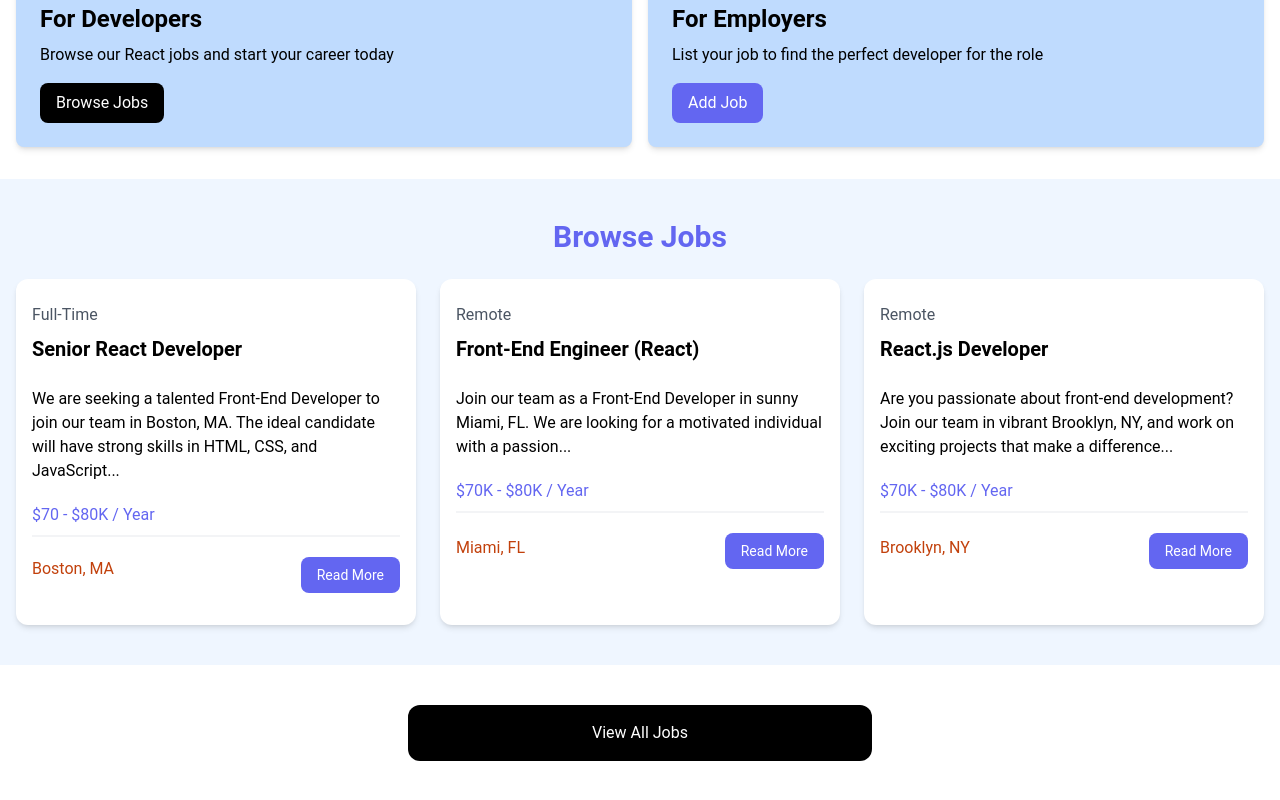
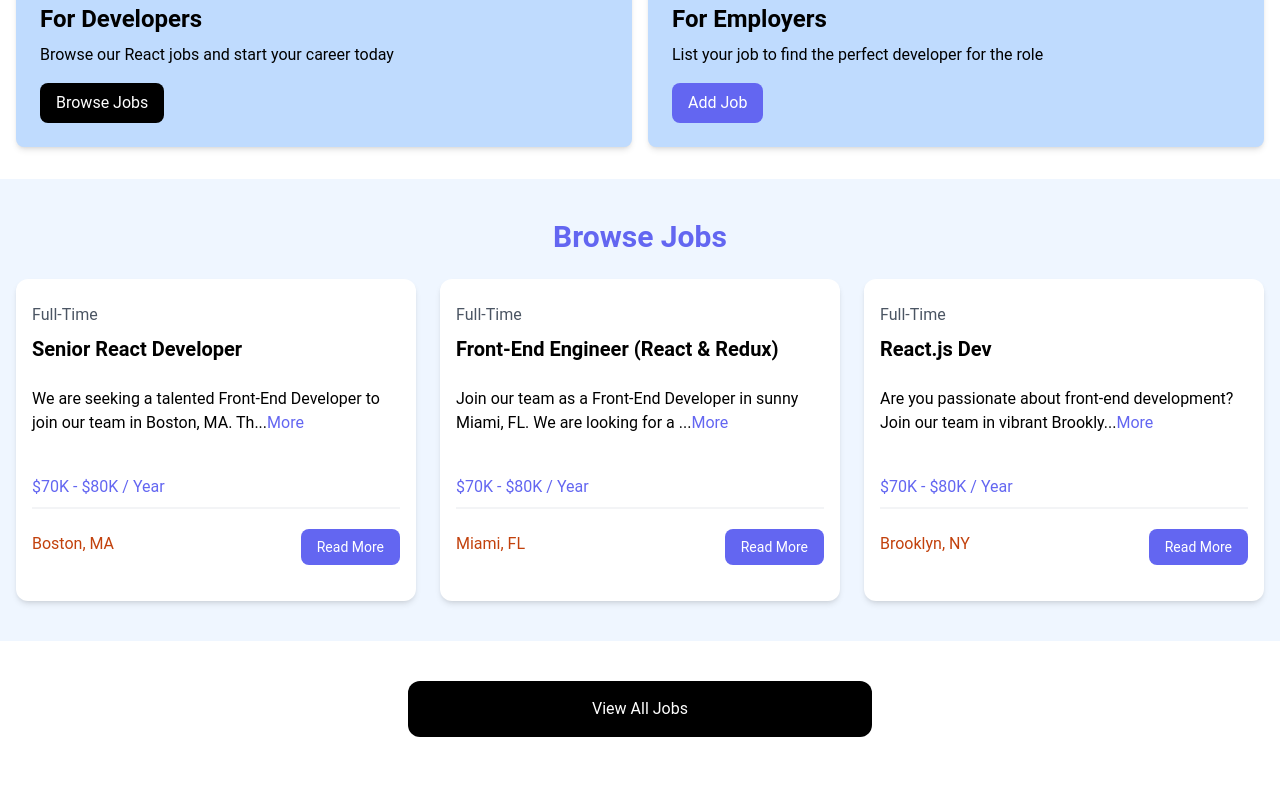
Before and after one commit to rakibahmad007/react-jobListing-website, a React (Vite) app: page / in a window 1280 px wide. Shown: the part 430-1230 px from the top of the page. After the commit the page ends 1207 px from the top, so only its background shows below. Built offline with nearby package versions, Linux system fonts and the light colour scheme.

Commit message:
updated jobListing

```diff
--- a/src/App.jsx
+++ b/src/App.jsx
@@ -1,38 +1,10 @@
-// // import React from 'react'
 
-// const App = () => {
-//   const name= 'Rakib'
-//   const x = 10
-//   const y = 20
-//   const names = ['Brad','sexy','mexy']
-//   const loggedIn = false
-
-//   return (
-//     <div>
-//     <div classNameName='text-5xl'>App</div>
-//     <p classNameName="text-red-500  text-3xl">My name is {name}.</p>
-//     <p>The sum of {x} and {y} is {x+y}.</p>
-//     <ul>
-//       {names.map((names, index) => (
-//         <li key={index}>
-//           {names}
-//         </li>
-//       ))}
-//     </ul>
-
-//     {loggedIn? 'helloMember':'HelloGuest' }
-//     </div>
-//   )
-// }
-// //jsx returns only one type of element
-// //if i wanna return multiple elements eg. div and p
-// // i will wrap it inside another div className which will act as the parent
-// //<>-> known as fragments, empty html tags can also be used
-// export default App
 
 import Navbar from "./components/navbar"
 import Hero from "./components/Hero"
 import HomeCards from "./components/HomeCards"
+import JobListings from "./components/JobListings"
+import ViewAllJobs from "./components/ViewAllJobs"
 
 
 const App = () => {
@@ -43,117 +15,15 @@ const App = () => {
       <HomeCards/>
       {/* homecards stores the card components */}
 
+      <JobListings/>
+
+      <ViewAllJobs/>
 
 
 
-      {/* <!-- Browse Jobs --> */}
-      <section className="bg-blue-50 px-4 py-10">
-        <div className="container-xl lg:container m-auto">
-          <h2 className="text-3xl font-bold text-indigo-500 mb-6 text-center">
-            Browse Jobs
-          </h2>
-          <div className="grid grid-cols-1 md:grid-cols-3 gap-6">
-            {/* <!-- Job Listing 1 --> */}
-            <div className="bg-white rounded-xl shadow-md relative">
-              <div className="p-4">
-                <div className="mb-6">
-                  <div className="text-gray-600 my-2">Full-Time</div>
-                  <h3 className="text-xl font-bold">Senior React Developer</h3>
-                </div>
 
-                <div className="mb-5">
-                We are seeking a talented Front-End Developer to join our team in Boston, MA. The ideal candidate will have strong skills in HTML, CSS, and JavaScript...
-                </div>
 
-                <h3 className="text-indigo-500 mb-2">$70 - $80K / Year</h3>
 
-                <div className="border border-gray-100 mb-5"></div>
-
-                <div className="flex flex-col lg:flex-row justify-between mb-4">
-                  <div className="text-orange-700 mb-3">
-                    {/* <i className="fa-solid fa-location-dot text-lg"></i> */}
-                    Boston, MA
-                  </div>
-                  <a
-                    href="job.html"
-                    className="h-[36px] bg-indigo-500 hover:bg-indigo-600 text-white px-4 py-2 rounded-lg text-center text-sm"
-                  >
-                  Read More
-                  </a>
-                </div>
-              </div>
-            </div>
-            {/* <!-- Job Listing 2 --> */}
-            <div className="bg-white rounded-xl shadow-md relative">
-              <div className="p-4">
-                <div className="mb-6">
-                  <div className="text-gray-600 my-2">Remote</div>
-                  <h3 className="text-xl font-bold">Front-End Engineer (React)</h3>
-                </div>
-
-                <div className="mb-5">
-                Join our team as a Front-End Developer in sunny Miami, FL. We are looking for a motivated individual with a passion...
-                </div>
-
-                <h3 className="text-indigo-500 mb-2">$70K - $80K / Year</h3>
-
-                <div className="border border-gray-100 mb-5"></div>
-
-                <div className="flex flex-col lg:flex-row justify-between mb-4">
-                  <div className="text-orange-700 mb-3">
-                    <i className="fa-solid fa-location-dot text-lg"></i>
-                    Miami, FL
-                  </div>
-                  <a
-                    href="job.html"
-                    className="h-[36px] bg-indigo-500 hover:bg-indigo-600 text-white px-4 py-2 rounded-lg text-center text-sm"
-                  >
-                  Read More
-                  </a>
-                </div>
-              </div>
-            </div>
-            {/* <!-- Job Listing 3 --> */}
-            <div className="bg-white rounded-xl shadow-md relative">
-              <div className="p-4">
-                <div className="mb-6">
-                  <div className="text-gray-600 my-2">Remote</div>
-                  <h3 className="text-xl font-bold">React.js Developer</h3>
-                </div>
-
-                <div className="mb-5">
-                  Are you passionate about front-end development? Join our team in vibrant Brooklyn, NY, and work on exciting projects that make a difference...
-                </div>
-
-                <h3 className="text-indigo-500 mb-2">$70K - $80K / Year</h3>
-
-                <div className="border border-gray-100 mb-5"></div>
-
-                <div className="flex flex-col lg:flex-row justify-between mb-4">
-                  <div className="text-orange-700 mb-3">
-                    <i className="fa-solid fa-location-dot text-lg"></i>
-                    Brooklyn, NY
-                  </div>
-                  <a
-                    href="job.html"
-                    className="h-[36px] bg-indigo-500 hover:bg-indigo-600 text-white px-4 py-2 rounded-lg text-center text-sm"
-                  >
-                  Read More
-                  </a>
-                </div>
-              </div>
-            </div>
-          </div>
-        </div>
-      </section>
-
-      <section className="m-auto max-w-lg my-10 px-6">
-        <a
-          href="jobs.html"
-          className="block bg-black text-white text-center py-4 px-6 rounded-xl hover:bg-gray-700"
-          >View All Jobs</a
-        >
-      </section>
     </>
   )
 }
--- /dev/null
+++ b/src/components/JobListings.jsx
@@ -0,0 +1,27 @@
+import React from 'react'
+import jobs from '../jobs.json'
+import JobList from './joblist'
+const JobListings = () => {
+    const recentJobs = jobs.slice(0, 3); // get the first 3 jobs
+  return (
+    <section className="bg-blue-50 px-4 py-10">
+    <div className="container-xl lg:container m-auto">
+      <h2 className="text-3xl font-bold text-indigo-500 mb-6 text-center">
+        Browse Jobs
+      </h2>
+      <div className="grid grid-cols-1 md:grid-cols-3 gap-6">
+
+        {recentJobs.map((job) => (
+
+            <JobList key={job.id} job={job}/>
+
+ ))}
+
+
+      </div>
+    </div>
+  </section>
+  )
+}
+
+export default JobListings
--- /dev/null
+++ b/src/components/ViewAllJobs.jsx
@@ -0,0 +1,15 @@
+import React from 'react'
+
+const ViewAllJobs = () => {
+  return (
+    <section className="m-auto max-w-lg my-10 px-6">
+    <a
+      href="/jobs"
+      className="block bg-black text-white text-center py-4 px-6 rounded-xl hover:bg-gray-700"
+      >View All Jobs</a
+    >
+  </section>
+  )
+}
+
+export default ViewAllJobs
--- /dev/null
+++ b/src/components/joblist.jsx
@@ -0,0 +1,58 @@
+import React from 'react'
+import { useState } from 'react'
+
+const joblist = ({ job }) => {
+    const [showFullDescription,setShowFullDescription] = useState(false)
+
+    //compoment level state
+
+    //2 values passed in to the list of useState; 1st one that will do the toggling and the 2nd one is the function that will do the toggling
+
+    let description = job.description
+
+    if(!showFullDescription){
+        description = description.substring(0,80) + '...'
+    }
+
+  return (
+    <div className="bg-white rounded-xl shadow-md relative">
+    <div className="p-4">
+      <div className="mb-6">
+        <div className="text-gray-600 my-2">{job.type}</div>
+        <h3 className="text-xl font-bold">{job.title}</h3>
+      </div>
+
+      <div className="mb-5">
+      {description}
+
+      <button onClick= {() => setShowFullDescription((prevState)=> !prevState) }className="text-indigo-500 mb-5 hover:text-indigo-600">{showFullDescription? "Less" : "More" }</button>
+{/* // we did not directly pass the setShowFullDescription function to the onClick event handler, because it will call it without even clicking on it, rather we passed the function as an arrow function to the onClick event handler, so that it will only be called when the button is clicked. */}
+
+
+      </div>
+
+      <h3 className="text-indigo-500 mb-2">{job.salary} / Year</h3>
+
+      <div className="border border-gray-100 mb-5"></div>
+
+      <div className="flex flex-col lg:flex-row justify-between mb-4">
+        <div className="text-orange-700 mb-3">
+          <i className="fa-solid fa-location-dot text-lg"></i>
+          {job.location}
+        </div>
+        <a
+          href={`/job/${job.id}`}
+          className="h-[36px] bg-indigo-500 hover:bg-indigo-600 text-white px-4 py-2 rounded-lg text-center text-sm"
+        >
+        Read More
+        </a>
+      </div>
+    </div>
+    </div>
+
+
+
+  )
+}
+
+export default joblist
--- a/src/jobs.json
+++ b/src/jobs.json
@@ -1,5 +1,4 @@
-{
-  "jobs": [
+ [
     {
       "id": "1",
       "title": "Senior React Developer",
@@ -85,4 +84,3 @@
       }
     }
   ]
-}
```
Also changed, not shown: src/main.jsx (+32 -0 lines).
